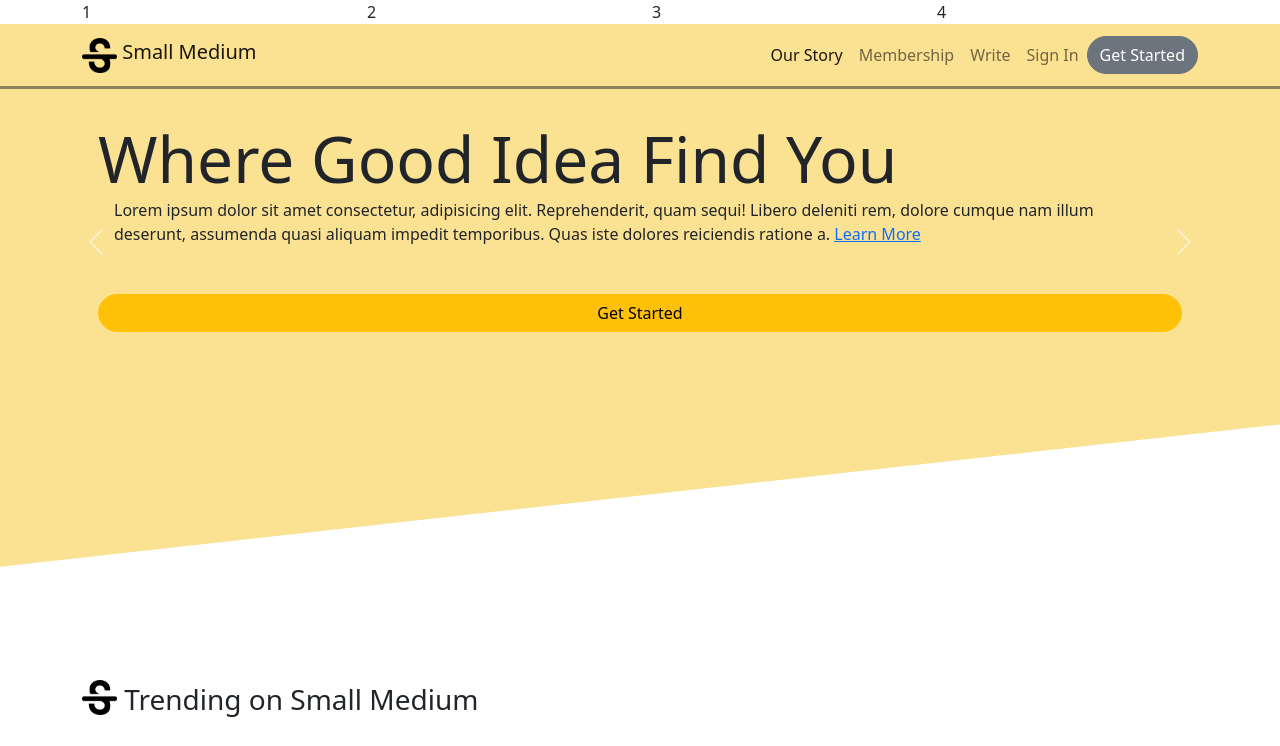
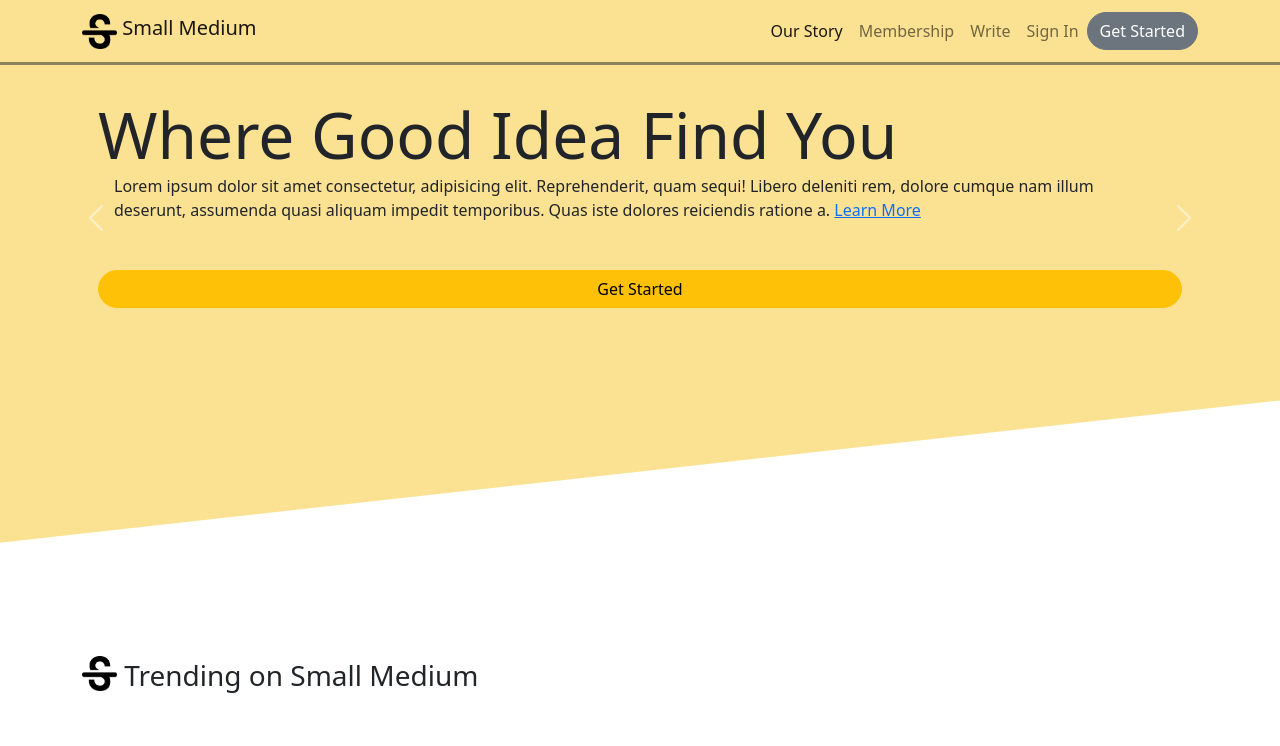
Before and after one commit to Somame/smd-landing, a plain HTML site: page index.html in a window 1280 px wide. Shown: the top 746 px of the page. Drawn offline with nearby package versions, Linux system fonts and the light colour scheme.

Commit message:
mengubah file index html

```diff
--- a/index.html
+++ b/index.html
@@ -115,17 +115,9 @@
       }
     </style>
 
-    <title>Hello, world!</title>
+    <title>Landing Page</title>
   </head>
   <body>
-    <div class="container">
-      <div class="row">
-        <div class="col">1</div>
-        <div class="col">2</div>
-        <div class="col">3</div>
-        <div class="col">4</div>
-      </div>
-    </div>
     <!-- Navbar -->
     <section id="navbar" style="background-color: #fbe192">
       <nav class="navbar navbar-expand-lg navbar-light" style="background-color: #fbe192">
```
